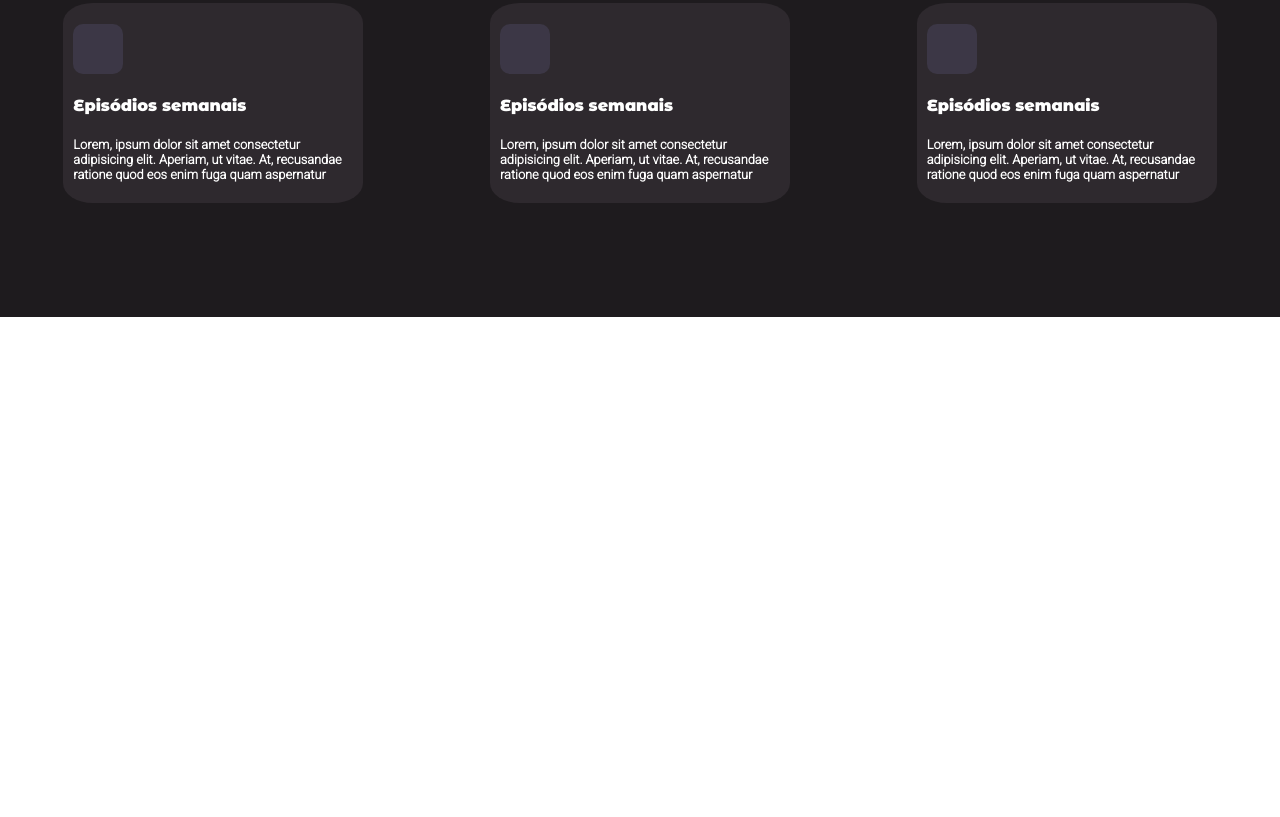
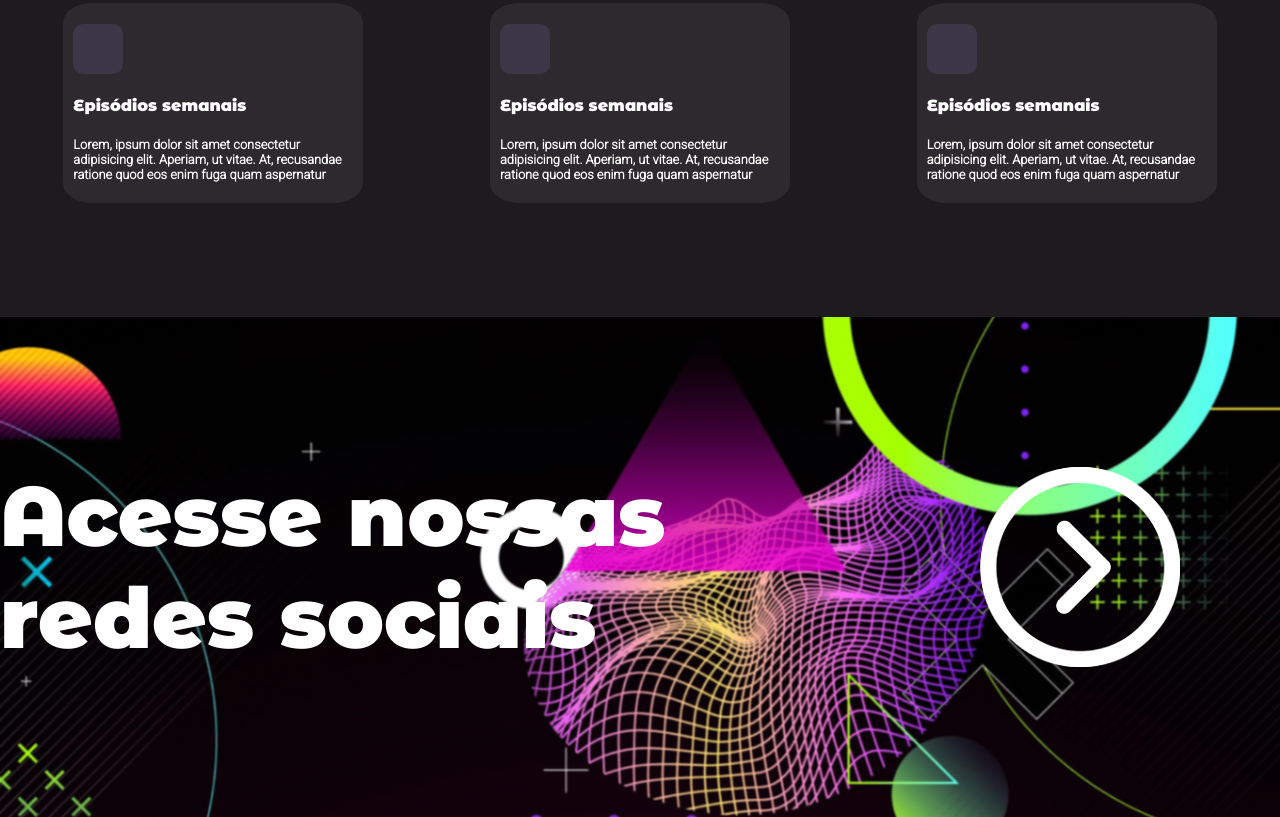
Before and after one commit to LucasSilvaC/desafio_trinta_paginas, a plain HTML site: page pagina_01/index.html in a window 1280 px wide. Shown: the part 1619-2436 px from the top of the page. Before the commit the page ends 1936 px from the top, so only its background shows below. Drawn offline with Linux system fonts and the light colour scheme.

Commit message:
redes sociais

```diff
--- a/pagina_01/index.html
+++ b/pagina_01/index.html
@@ -134,5 +134,16 @@
             </div>
         </div>
     </section>
+
+    <section class="container">
+        <div class="redes_sociais">
+            <h1>Acesse nossas redes sociais</h1>
+            <div class="seta_animada">
+                <img class="arrow_01" src="img/arrow.png" alt="">
+                <img class="arrow_02" src="img/arrow.png" alt="">
+                <img class="arrow_03" src="img/arrow.png" alt="">
+            </div>
+        </div>
+    </section>
 </body>
 </html>
--- a/pagina_01/style/style.css
+++ b/pagina_01/style/style.css
@@ -35,18 +35,15 @@ html, body {
     }
 }
 
-@keyframes fade_in {
+@keyframes fade {
     from {
-        width: 0px;
-        font-size: 0px;
+        margin-right: -200px;
     }
 
     to {
-        width: 100%;
-        font-size: 100%;
+        margin-right: -170px;
     }
 }
-
 /*estilizações globais*/
 a {
     font-family: var(--font-h1-h2-a);
@@ -491,3 +488,46 @@ section.container div.missao div.conceitos div.conteudo_conceito p {
         font-weight: lighter;
     }
 }
+
+/*section.cotainer div.redes_sociais*/
+section.container div.redes_sociais {
+    width: 100%;
+    height: 500px;
+    padding-right: 100px;
+    display: flex;
+    justify-content: space-between;
+    align-items: center;
+    color: #fff;
+    font-size: 3.5em;
+    background: url(../img/bg.png) no-repeat top center fixed;
+    background-size: cover;
+}
+
+section.container div.redes_sociais h1 {
+    width: 55vw;
+}
+
+section.container div.redes_sociais div.seta_animada {
+    display: flex;
+    justify-content: space-between;
+}
+
+section.container div.redes_sociais div.seta_animada .arrow_01 {
+    margin-right: -170px;
+    opacity: .8;
+    animation-name: fade;
+    animation-duration: 1s;
+    animation-iteration-count: infinite;
+}
+
+section.container div.redes_sociais div.seta_animada .arrow_02 {
+    margin-right: -170px;
+    opacity: .8;
+    animation-name: fade;
+    animation-duration: 1s;
+    animation-iteration-count: infinite;
+}
+
+section.container div.redes_sociais div.seta_animada img {
+    max-width: 200px;
+}
```
Also changed, not shown: pagina_01/img/arrow.png (added), pagina_01/img/bg.png (added).
